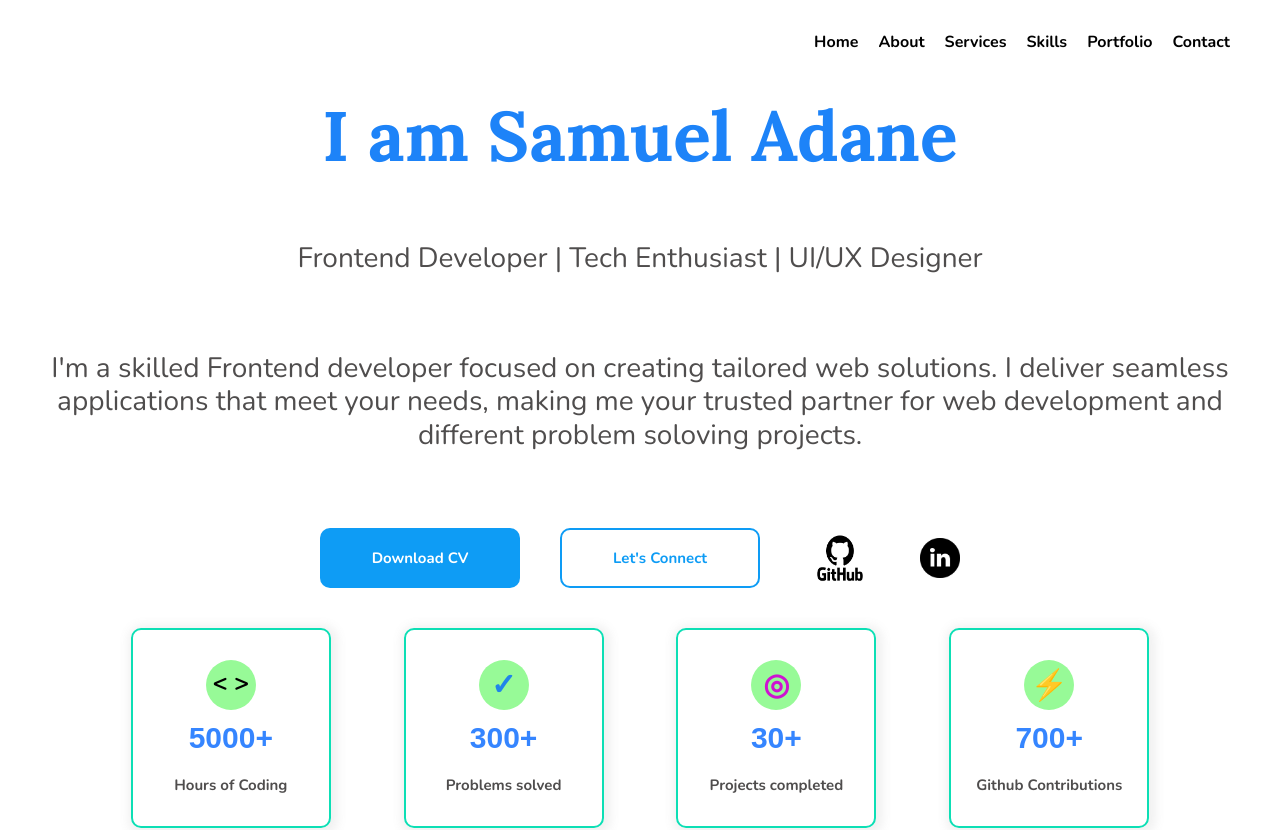
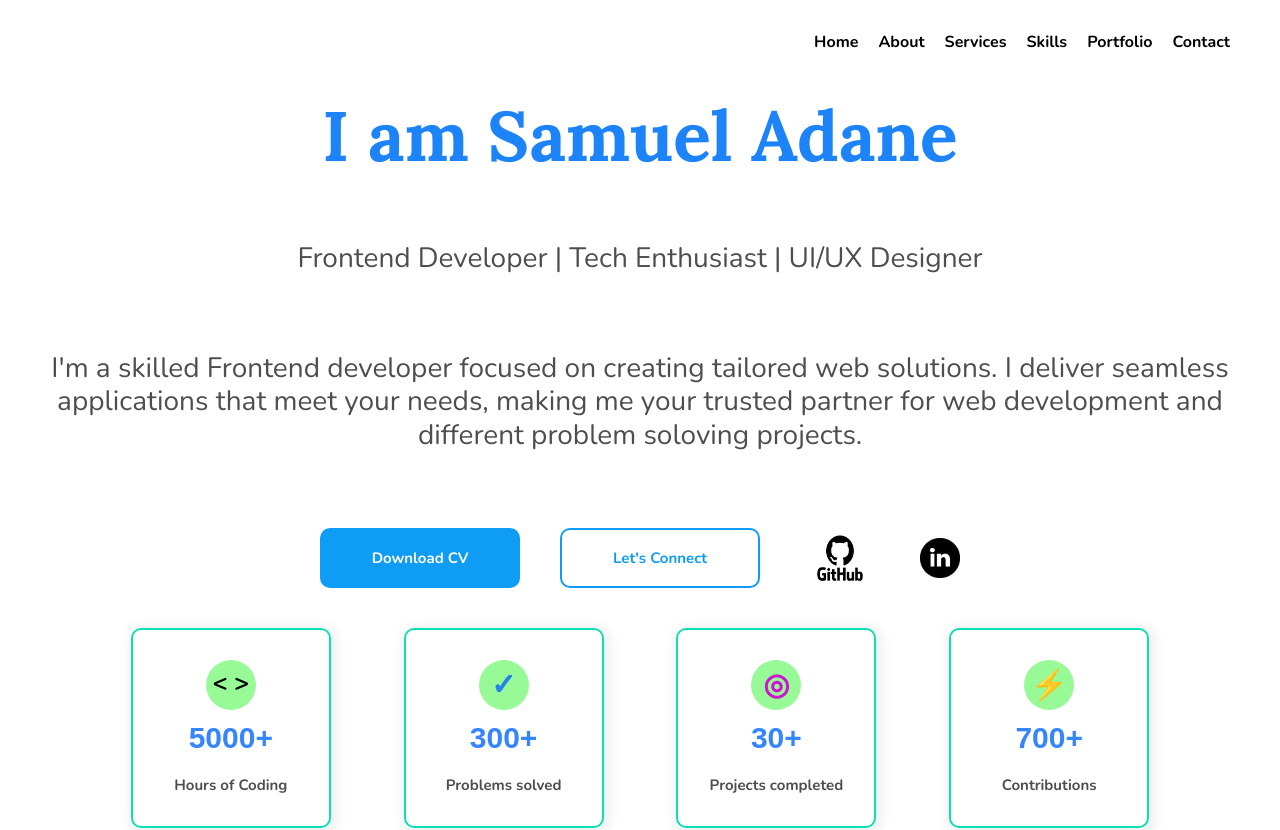
Before and after one commit to SamuelAsmare/reactportfolio, a React (Vite) app: page / in a window 1280 px wide. Shown: the top 830 px of the page. Built offline with nearby package versions, Linux system fonts and the light colour scheme.

Commit message:
Projects updated

```diff
--- a/src/App.jsx
+++ b/src/App.jsx
@@ -188,7 +188,7 @@ function App() {
                         fontSize:"15px",
                         fontWeight:"bold",
                          fontFamily:" 'Nunito', sans-serif",
-                     }}>Github Contributions</h7>
+                     }}>Contributions</h7>
                   </div>
           </div>
           </div>
@@ -897,7 +897,7 @@ style={{
                      }}>Movie App</h2>
                      <div id="technologiesused">
                      <h6 style={{
-                        fontSize:"13px",
+                        fontSize:"10px",
                          marginLeft:"30px",
                         color:"black",
                         width:"70px",
@@ -910,7 +910,7 @@ style={{
                         React.js
                      </h6>
                      <h6 style={{
-                        fontSize:"13px",
+                        fontSize:"10px",
                          marginLeft:"30px",
                         color:"black",
                         width:"100px",
@@ -923,7 +923,7 @@ style={{
                         Movie API
                      </h6>
                    <h6 style={{
-                        fontSize:"13px",
+                        fontSize:"10px",
                          marginLeft:"30px",
                         color:"black",
                         width:"100px",
```
